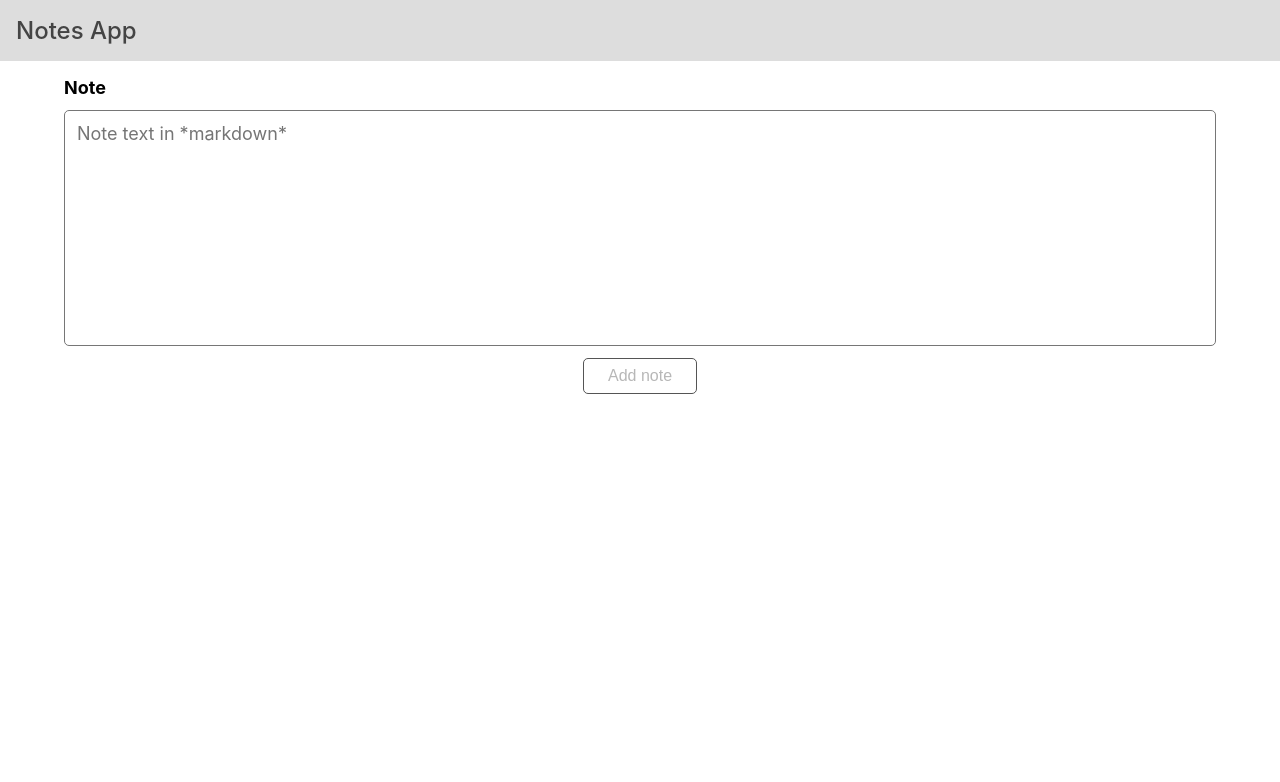
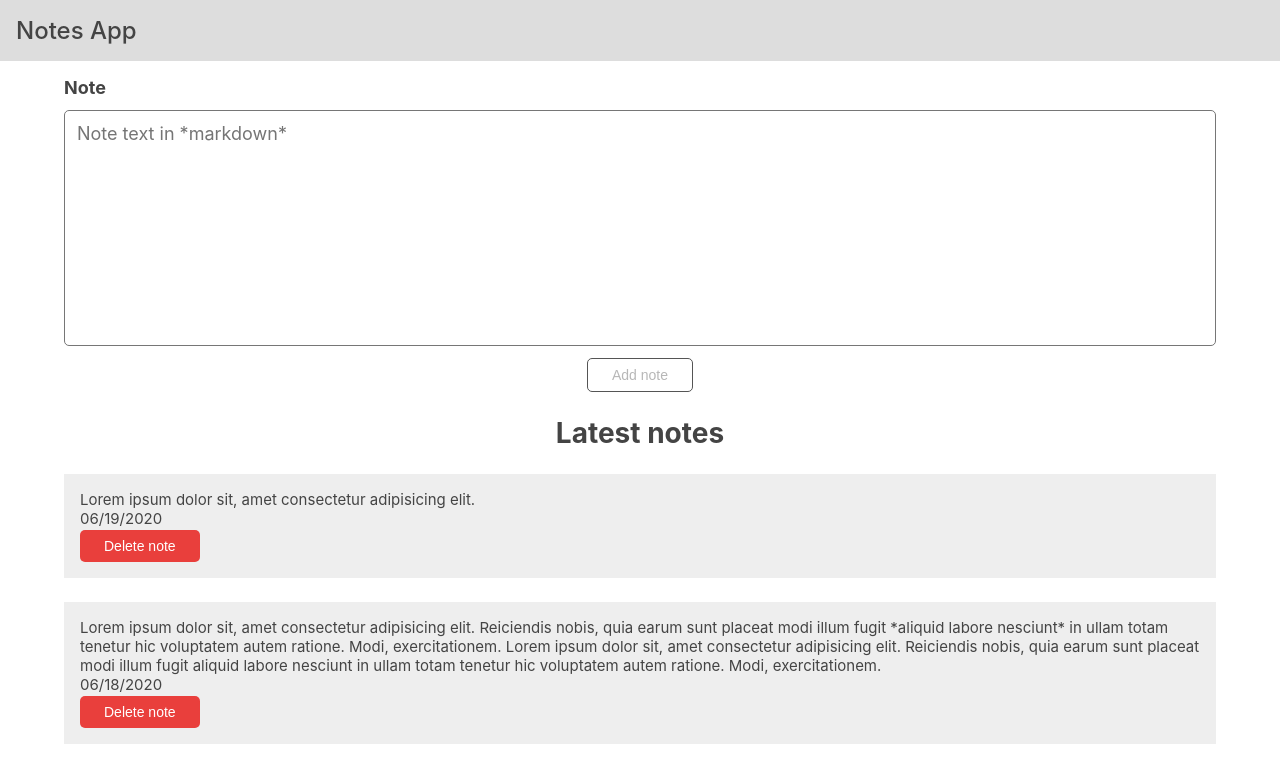
Before and after one commit to zakrzewskib/notes-internship-task, a React (Create React App) app: page / in a window 1280 px wide. Shown: the top 782 px of the page. Built offline with nearby package versions, Linux system fonts and the light colour scheme.

Commit message:
Add note and notes list, fix some styles

```diff
--- a/src/App.js
+++ b/src/App.js
@@ -1,11 +1,27 @@
 import AddNoteForm from './components/AddNoteForm';
 import Header from './components/Header';
+import NotesList from './components/NotesList';
 
 const App = () => {
+  const NOTES_MOCK = [
+    {
+      id: '1',
+      date: '06/19/2020',
+      content: 'Lorem ipsum dolor sit, amet consectetur adipisicing elit.',
+    },
+    {
+      id: '2',
+      date: '06/18/2020',
+      content:
+        'Lorem ipsum dolor sit, amet consectetur adipisicing elit. Reiciendis nobis, quia earum sunt placeat modi illum fugit *aliquid labore nesciunt* in ullam totam tenetur hic voluptatem autem ratione. Modi, exercitationem. Lorem ipsum dolor sit, amet consectetur adipisicing elit. Reiciendis nobis, quia earum sunt placeat modi illum fugit aliquid labore nesciunt in ullam totam tenetur hic voluptatem autem ratione. Modi, exercitationem.',
+    },
+  ];
+
   return (
     <>
       <Header />
       <AddNoteForm />
+      <NotesList notes={NOTES_MOCK} />
     </>
   );
 };
--- a/src/components/AddNoteForm.js
+++ b/src/components/AddNoteForm.js
@@ -34,7 +34,7 @@ const AddNoteForm = () => {
       <button
         disabled={!formIsValid}
         type="submit"
-        className="btn-primary"
+        className="btn btn-primary"
       >
         Add note
       </button>
--- /dev/null
+++ b/src/components/Note.js
@@ -0,0 +1,13 @@
+import React from 'react';
+
+const Note = (props) => {
+  return (
+    <li className="note">
+      <div className="note-content">{props.note.content}</div>
+      <div className="note-date">{props.note.date}</div>
+      <button className="btn btn-delete">Delete note</button>
+    </li>
+  );
+};
+
+export default Note;
--- /dev/null
+++ b/src/components/NotesList.js
@@ -0,0 +1,17 @@
+import React from 'react';
+import Note from './Note';
+
+const NotesList = (props) => {
+  const notes = props.notes.map((note) => (
+    <Note key={note.id} note={note} />
+  ));
+
+  return (
+    <div className="notes-list container">
+      <h1>Latest notes</h1>
+      <ul>{notes}</ul>
+    </div>
+  );
+};
+
+export default NotesList;
--- a/src/index.css
+++ b/src/index.css
@@ -36,11 +36,14 @@ body {
     flex-direction: column;
     align-items: center;
     gap: 1.2rem;
+    margin-bottom: 2.4rem;
+    color: #444;
 }
 
 .add-note-form label,
 textarea {
     font: inherit;
+    color: inherit;
 }
 
 .add-note-form label {
@@ -55,11 +58,47 @@ textarea {
     width: 100%;
 }
 
-.btn-primary {
-    font-size: 1.6rem;
+.btn {
+    font-size: 1.4rem;
+    border-radius: 0.5rem;
     padding: 0.8rem 2.4rem;
     cursor: pointer;
+    border: none;
+}
+
+.btn-primary {
     border: 1px solid #555;
-    border-radius: 0.5rem;
     background-color: #fff;
 }
+
+.notes-list {
+    display: flex;
+    flex-direction: column;
+    gap: 2.4rem;
+    align-items: center;
+}
+
+.notes-list ul {
+    list-style: none;
+    display: flex;
+    flex-direction: column;
+    gap: 2.4rem;
+}
+
+.notes-list h1 {
+    font-size: 2.8rem;
+    color: #444;
+    font-weight: bold;
+}
+
+.note {
+    font-size: 2.4rem;
+    background-color: #eee;
+    padding: 1.6rem;
+    color: #444;
+}
+
+.btn-delete {
+    color: #fff;
+    background-color: #e93f3c;
+}
```
